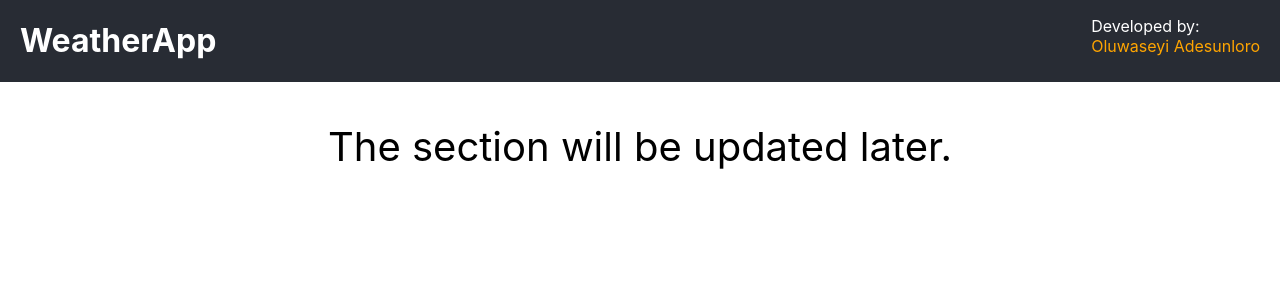
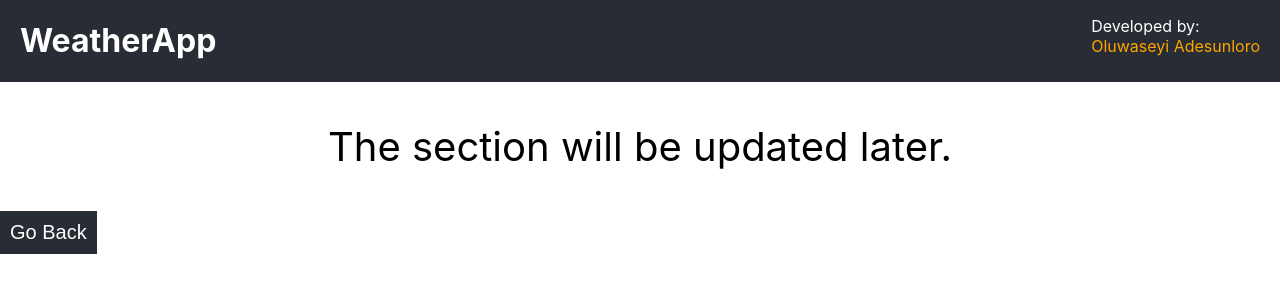
Before and after one commit to Oluwaseyi-Java/WeatherApp, a React (Create React App) app: page /developer in a window 1280 px wide. Shown: the top 300 px of the page. Built offline with nearby package versions, Linux system fonts and the light colour scheme; the HTML template or start-up script is replaced by a standard one.

Commit message:
added button to developer page

```diff
--- a/src/App.css
+++ b/src/App.css
@@ -141,3 +141,13 @@
      font-size: 40px;
      text-align: center;
    }
+   .developer button{
+     border: none;
+     background-color: #282c34;
+     color: white;
+     padding: 10px;
+     font-size: 20px;
+     text-align: center;
+     margin: auto;
+
+   }
--- a/src/components/developer.jsx
+++ b/src/components/developer.jsx
@@ -6,6 +6,7 @@ const Developer = () => {
     <div className='developer'>
         <Header/>
         <p id='message'> The section will be updated later.</p>
+        <button>Go Back</button>
     </div>
     )
 }
```
